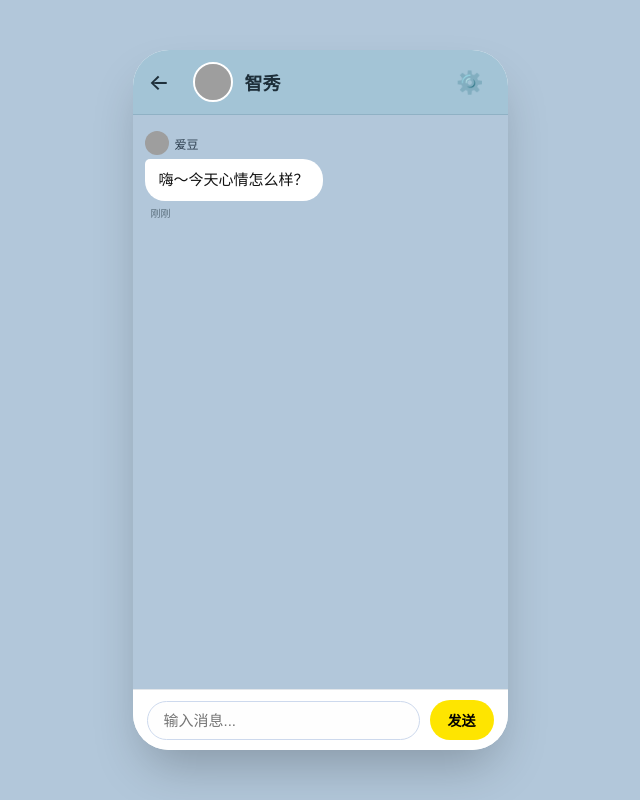
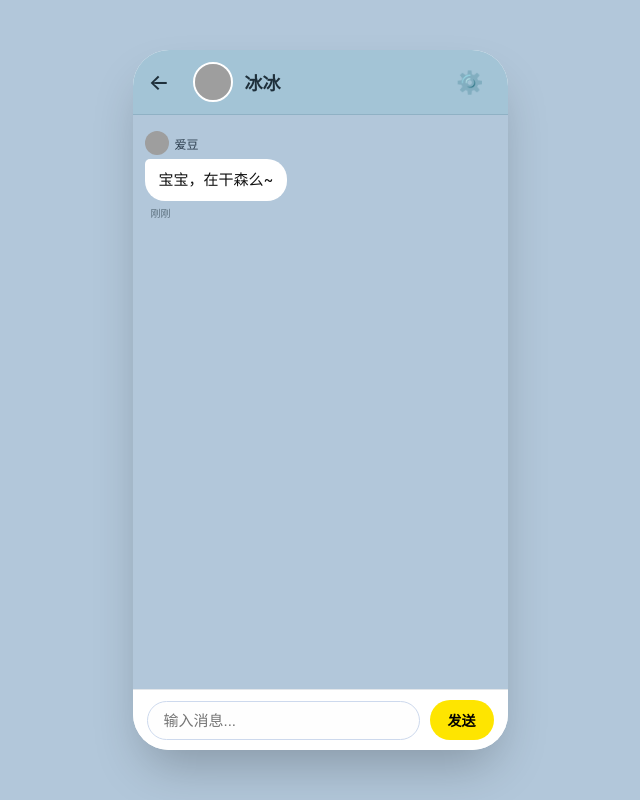
Before and after one commit to lyh1634/bl-new-backend, a website: page public/index.html in a window 1280 px wide. Shown: the whole page, without its empty margins (320-960 px from the left). Drawn offline with Linux system fonts and the light colour scheme; grey boxes are pictures that could not be loaded.

Commit message:
Update index.html

```diff
--- a/public/index.html
+++ b/public/index.html
@@ -320,7 +320,7 @@
         <img class="sender-img" src="https://i.pravatar.cc/100?img=5" alt="爱豆">
         <span class="sender-name">爱豆</span>
       </div>
-      <div class="bubble">嗨～今天心情怎么样？</div>
+      <div class="bubble">宝宝，在干森么~</div>
       <div class="time">刚刚</div>
     </div>
   </div>
@@ -428,7 +428,7 @@
   // 默认配置
   const defaultSettings = {
     myName: '我',
-    idolName: '智秀',
+    idolName: '冰冰',
     idolAvatar: 'https://i.pravatar.cc/100?img=5',
     myNick: '宝贝',          // 爱豆如何称呼用户
     idolPersona: IDOL_PERSONA_TEMPLATE
@@ -464,8 +464,8 @@
         if (m === '<') return '&lt;';
         if (m === '>') return '&gt;';
         return m;
-      })
-      .replace(/\n/g, '<br>');
+      });
+    //
   }
 
   // 更新头部UI
```
